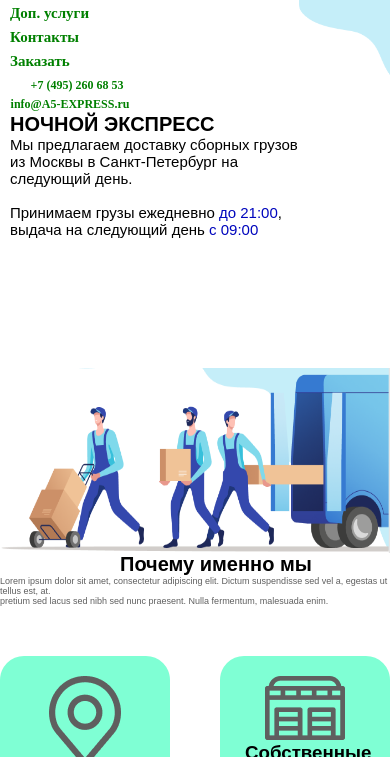
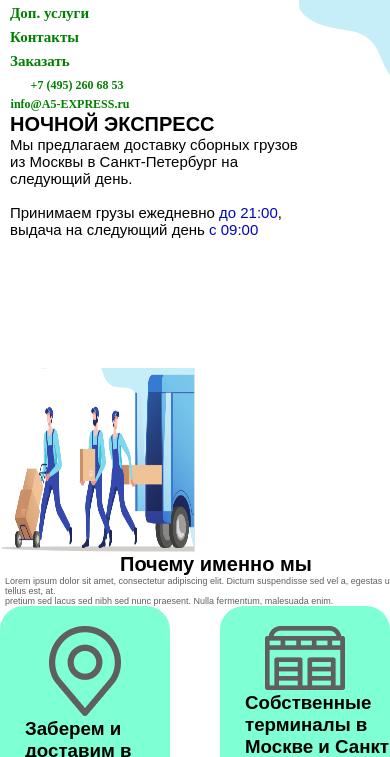
Before and after one commit to proowars/1figma, a plain HTML site: page index.html in a window 390 px wide. Shown: the part 87-844 px from the top of the page. Drawn offline with Linux system fonts and the light colour scheme.

Commit message:
Update style.css

```diff
--- a/style.css
+++ b/style.css
@@ -135,7 +135,7 @@ header{
     justify-content: space-between;
     align-items: center;
     flex-wrap: wrap;
-    grid-gap: 20px;
+    grid-gap: 10px;
 }
 .flex__eml{
     width: 270px;
@@ -313,7 +313,7 @@ header{
     #grupa {
         position: static;
         display: block;
-        width: 100%;
+        width: 50%;
     }
     .mainnapr{
         flex-direction: column;
@@ -347,11 +347,9 @@ header{
 
     }
     #why{
-        position: static;
-        margin-bottom: 50px;
         font-size: 9px;
-        /* margin-left: -40px; */
-        max-width: auto;
+        margin-left: -40px;
+        max-width: 400px;
     }
     .naprav img{
             /* margin: 0; */
```
